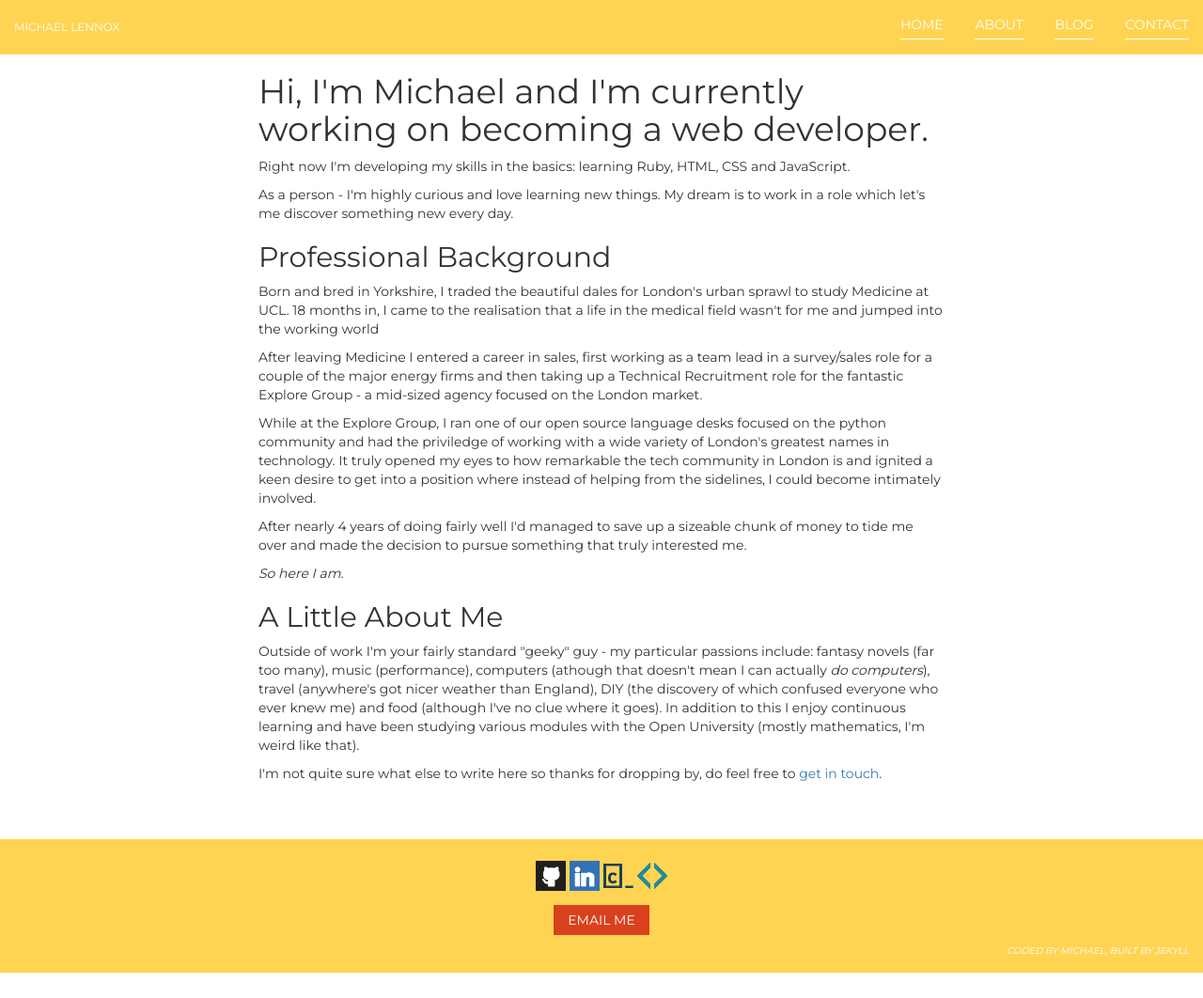
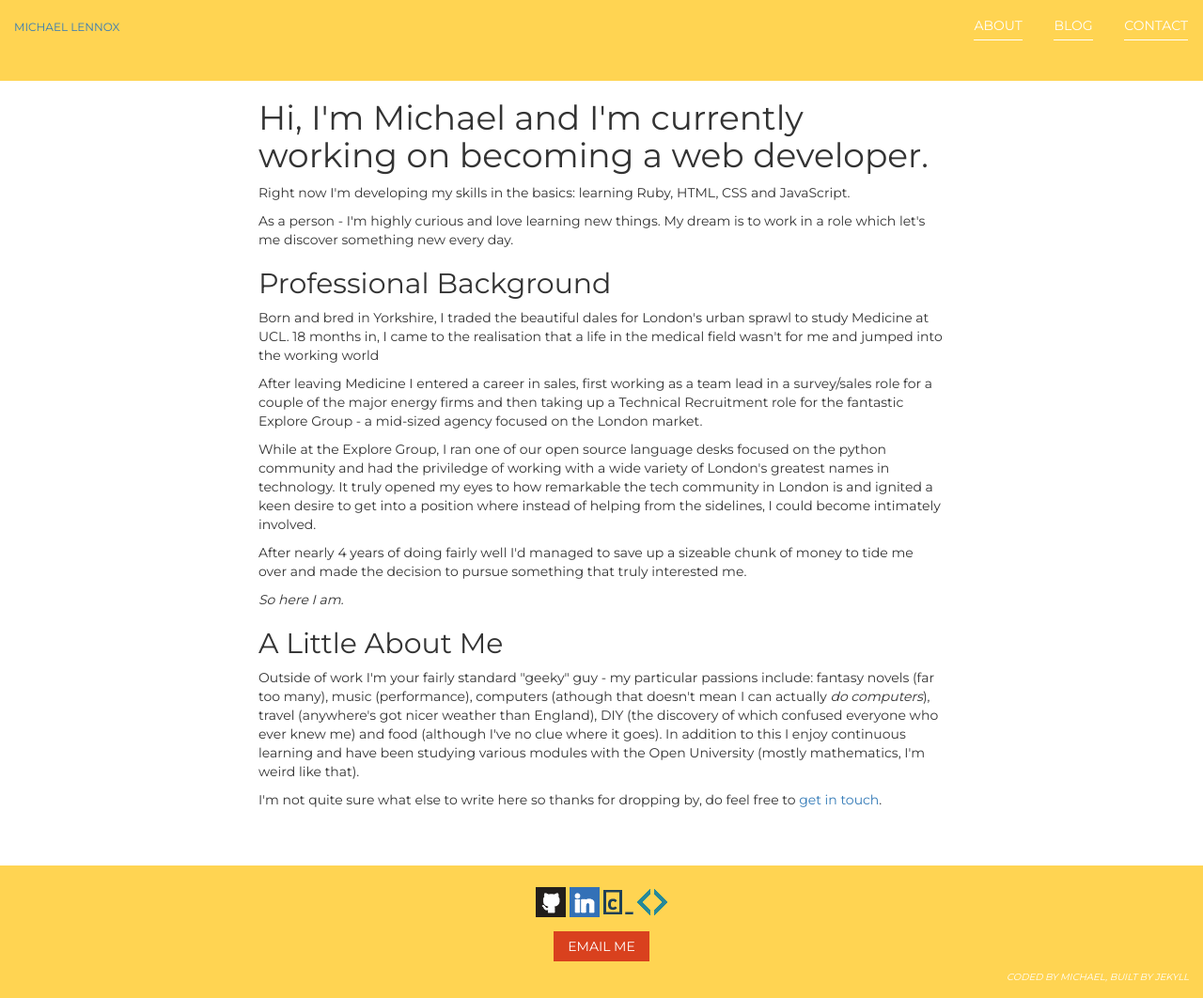
Before and after one commit to michaellennox/michaellennox.github.io, a Jekyll site: the page built from about/index.html, in a window 1280 px wide. Shown: the whole page at 94% size. Built offline with Jekyll 4.4.1, drawn with Linux system fonts in a browser that asks for light colours; nearby versions of some CDN libraries; before the commit the page ends 1035 px from its top, so only the background shows below that.

Commit message:
moved home link to name in nav

```diff
--- a/_includes/nav.html
+++ b/_includes/nav.html
@@ -1,14 +1,13 @@
 <nav class="nav container-fluid">
 
-        <p class="navbar-text navbar-left name">Michael Lennox</p>
+    <a href="{{ site.baseurl }}/index.html"><p class="navbar-text navbar-left name">Michael Lennox</p></a>
 
-        <ul class="navbar-right nav-bar">
+    <ul class="navbar navbar-right nav-bar">
 
-            <li><a href="{{ site.baseurl }}/index.html">Home</a></li>
-            <li><a href="{{ site.baseurl }}/about">About</a></li>
-            <li><a href="{{ site.baseurl }}/blog">Blog</a></li>
-            <li><a href="#bottom">Contact</a></li>
+        <li><a href="{{ site.baseurl }}/about">About</a></li>
+        <li><a href="{{ site.baseurl }}/blog">Blog</a></li>
+        <li><a href="#bottom">Contact</a></li>
 
-        </ul>
+    </ul>
 
 </nav>
```
